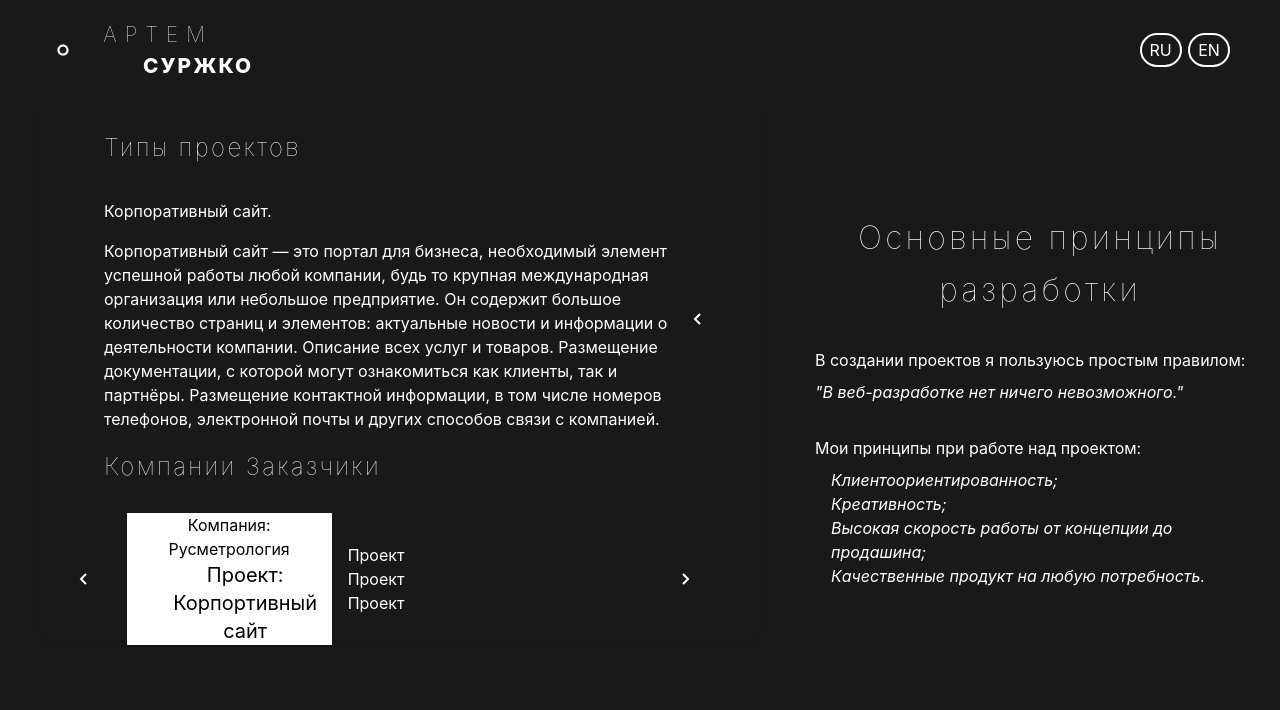
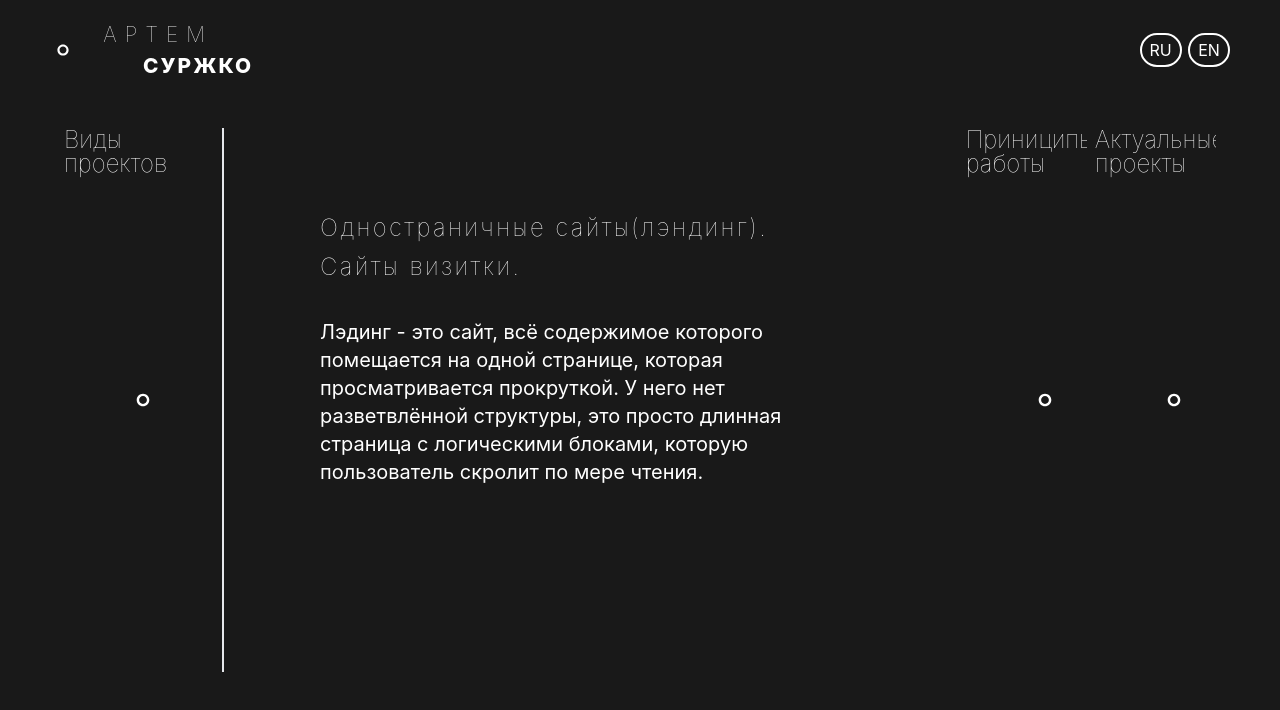
Before and after one commit to Soido/CV, a React (Create React App) app: page /projects in a window 1280 px wide. Shown: the top 710 px of the page. Built offline with nearby package versions, Linux system fonts and the light colour scheme.

Commit message:
added accordSlider at projectpage

```diff
--- a/src/components/pages/About/SkillList.css
+++ /dev/null
@@ -1,24 +0,0 @@
-:root {
-  --transition: all 0.3s linear;
-}
-/*
-=======
-=======
-*/
-
-article {
-  transition: var(--transition);
-}
-
-article.activeSlide {
-  opacity: 1;
-  transform: translateX(0);
-}
-
-article.lastSlide {
-  transform: translateX(-100%);
-}
-
-article.nextSlide {
-  transform: translateX(100%);
-}
--- a/src/components/pages/About/SkillsSlider.tsx
+++ b/src/components/pages/About/SkillsSlider.tsx
@@ -1,5 +1,4 @@
 import { useEffect, useState } from "react";
-import "./SkillList.css";
 
 import { FaReact, FaGitAlt, FaNodeJs } from "react-icons/fa6";
 import {
@@ -86,15 +85,15 @@ function SkillSlider() {
             {description.map((skill: any, skillIndex: number) => {
               const { id, icon, name, desc } = skill;
 
-              let position = "nextSlide";
+              let position = "translate-x-full";
               if (skillIndex === currentIndex) {
-                position = "activeSlide";
+                position = "translate-x-0 opacity-100";
               }
               if (
                 skillIndex === currentIndex - 1 ||
                 (currentIndex === 0 && skillIndex === skillsData.length - 1)
               ) {
-                position = "lastSlide";
+                position = "-translate-x-full";
               }
               return (
                 <article
--- /dev/null
+++ b/src/components/pages/Projects/ProjectSliderAcc.css
@@ -0,0 +1,21 @@
+.accordion-hr-items {
+  transition: width 0.3s;
+}
+
+.accordion-hr-header {
+  transition: background-color 0.3s;
+}
+
+.accordion-hr-header span {
+  display: block;
+  position: absolute;
+  left: 50%;
+  bottom: 20px;
+  width: 100px;
+  font-size: 20px;
+  font-weight: 500;
+  color: #ffffff;
+  line-height: 1;
+  transform-origin: 0 50%;
+  transform: rotate(-90deg);
+}
--- /dev/null
+++ b/src/components/pages/Projects/ProjectSliderAcc.tsx
@@ -0,0 +1,123 @@
+import { Link, useNavigate } from "react-router-dom";
+import { useState, useEffect } from "react";
+import { useWindowSize } from "react-use";
+
+import "./ProjectSliderAcc.css";
+
+import { motion } from "framer-motion";
+
+import { RxDot } from "react-icons/rx";
+
+import { BiChevronLeft, BiChevronRight } from "react-icons/bi";
+
+import PartnersSlider from "./PartnersSlider";
+
+import Rusmetro from "../../../img/rusmetrologiya-logo.png";
+import Medprom from "../../../img/MedpromlabLogo_2.png";
+import Kultlogo from "../../../img/kult-logo.png";
+import Rusmetrol from "../../Rusmetrologiya";
+import { Console } from "console";
+
+function ProjectSliderAcc() {
+  const { width, height } = useWindowSize();
+  let widthWindow = width;
+
+  const contentItems: any = [
+    {
+      topic: "Виды проектов",
+      name: {
+        firstName: "Одностраничные сайты(лэндинг). Сайты визитки.",
+        seconName: "Корпоративные сайты.",
+      },
+      desc: "Лэдинг - это сайт, всё содержимое которого помещается на одной странице, которая просматривается прокруткой. У него  нет разветвлённой структуры, это просто длинная страница с логическими блоками, которую пользователь скролит по мере чтения.",
+    },
+    {
+      topic: "Приниципы работы",
+      name: "Oтимизация проектов",
+
+      desc: "Текст текст текст",
+    },
+    {
+      topic: "Актуальные проекты",
+      name: "В процессе разработки",
+      desc: "Текст текст текст",
+    },
+  ];
+
+  const navigate = useNavigate;
+  const [content, setContent] = useState(contentItems);
+  const [openId, setOpenId] = useState(0);
+
+  /* useEffect(() => {
+    const lastIndex = content.length - 1;
+    if (currentIndex < 0) {
+      setCurrentIndex(lastIndex);
+    }
+    if (currentIndex > lastIndex) {
+      setCurrentIndex(0);
+    }
+  }, [currentIndex, content]);*/
+
+  return (
+    <>
+      <div className="flex w-[95%] h-[38rem] justify-center items-center -mt-[4rem] text-white  mx-auto">
+        <ul className="accordion-hr min-h-[300px] list-none flex w-full h-full px-[2rem] pt-[4rem] flex-row  gap-2">
+          {content.map((items: any, id: number) => {
+            const { topic, name, desc } = items;
+
+            const isOpen = id === openId;
+
+            const length = contentItems.length;
+
+            /*let position = "w-[15rem]";
+            if (itemsIndex === currentIndex) {
+              position = "w-full";
+            }
+            if (
+              itemsIndex === currentIndex - 1 ||
+              (currentIndex === 0 && itemsIndex === contentItems.length - 1)
+            ) {
+              position = "w-[15rem]";
+            }*/
+            return (
+              <li
+                className={`accordion-hr-item flex overflow-hidden w-[10rem] h-full  text-left`}
+                style={{
+                  width: isOpen ? `${widthWindow - 50 * (length - 1)}px` : "",
+                }}
+                key={id}
+              >
+                <div
+                  className=" cursor-pointer relative w-[10rem] shrink-0 accordion-hr-header flex justify-center  text-4xl border-r-2 "
+                  onClick={() => {
+                    setOpenId(id);
+                  }}
+                >
+                  <h1 className=" block absolute   w-full text-2xl font-thin leading-none origin-left ">
+                    {topic}
+                  </h1>{" "}
+                  <button>
+                    <RxDot />
+                  </button>
+                </div>
+                <div
+                  className={`accordion-hr-body shrink-0   h-full py-[5rem] px-[4rem] overflow-y-auto overflow-hidden`}
+                  style={{
+                    width: isOpen ? `${widthWindow - 200 * length}px` : "",
+                  }}
+                >
+                  <h1 className="font-thin tracking-widest text-[1.5rem] leading-relaxed ml-[2rem] mb-[2rem] ">
+                    {name.firstName}
+                  </h1>
+                  <p className="ml-[2rem] text-xl">{desc}</p>
+                </div>
+              </li>
+            );
+          })}
+        </ul>
+      </div>
+    </>
+  );
+}
+
+export default ProjectSliderAcc;
--- a/src/components/pages/Projects/Projects.tsx
+++ b/src/components/pages/Projects/Projects.tsx
@@ -3,6 +3,7 @@ import { useState } from "react";
 
 import BasicPrinciples from "./BasicPrinciples";
 import ProjectList from "./ProjetList";
+import ProjectSliderAcc from "./ProjectSliderAcc";
 
 function Projects() {
   const navigate = useNavigate;
@@ -11,14 +12,7 @@ function Projects() {
     <>
       <main className="w-screen h-screen">
         <div className=" flex w-full h-screen items-center  bg-black/90 ">
-          <div className="flex flex-col lg:flex-row h-full w-full text-white ">
-            <div className="w-full h-full -mt-[2rem]">
-              <ProjectList />
-            </div>
-            <div className="flex justify-center items-center w-[60%]">
-              <BasicPrinciples />
-            </div>
-          </div>
+          <ProjectSliderAcc />
         </div>
       </main>
     </>
```
